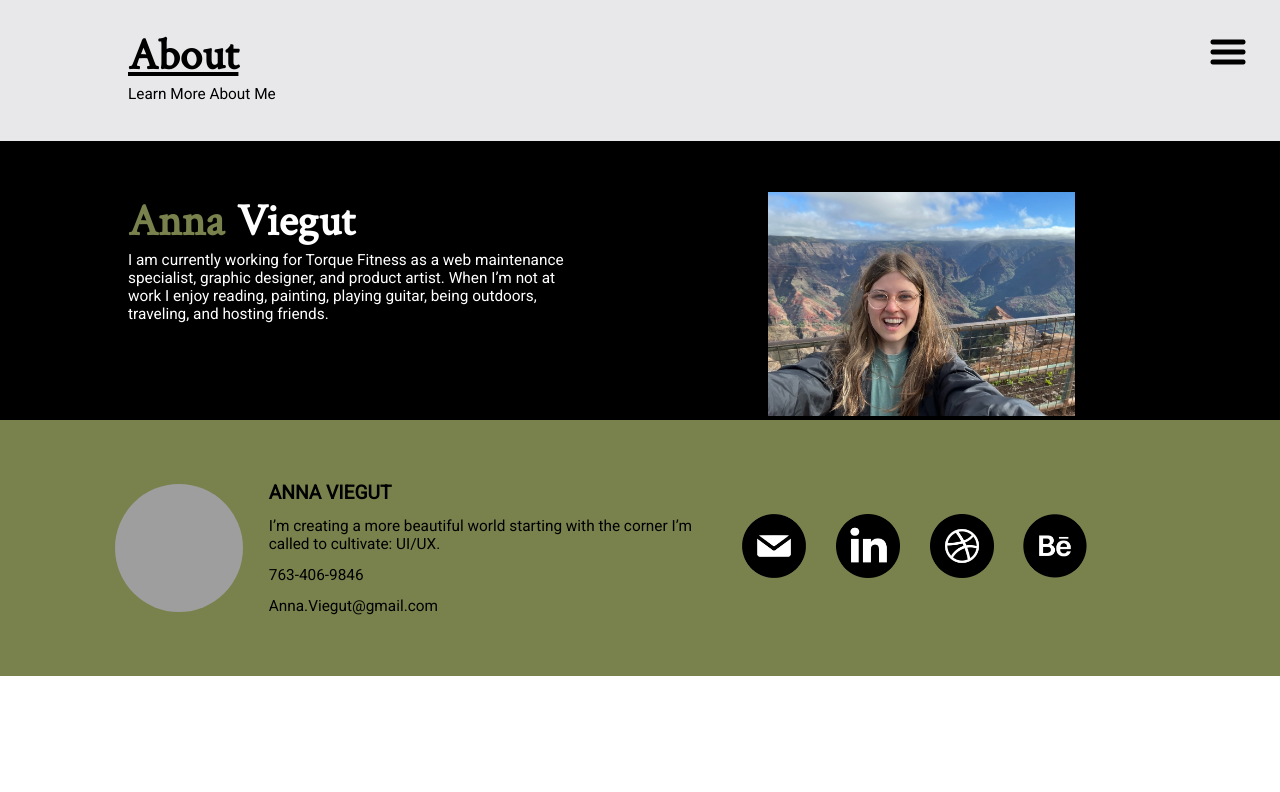
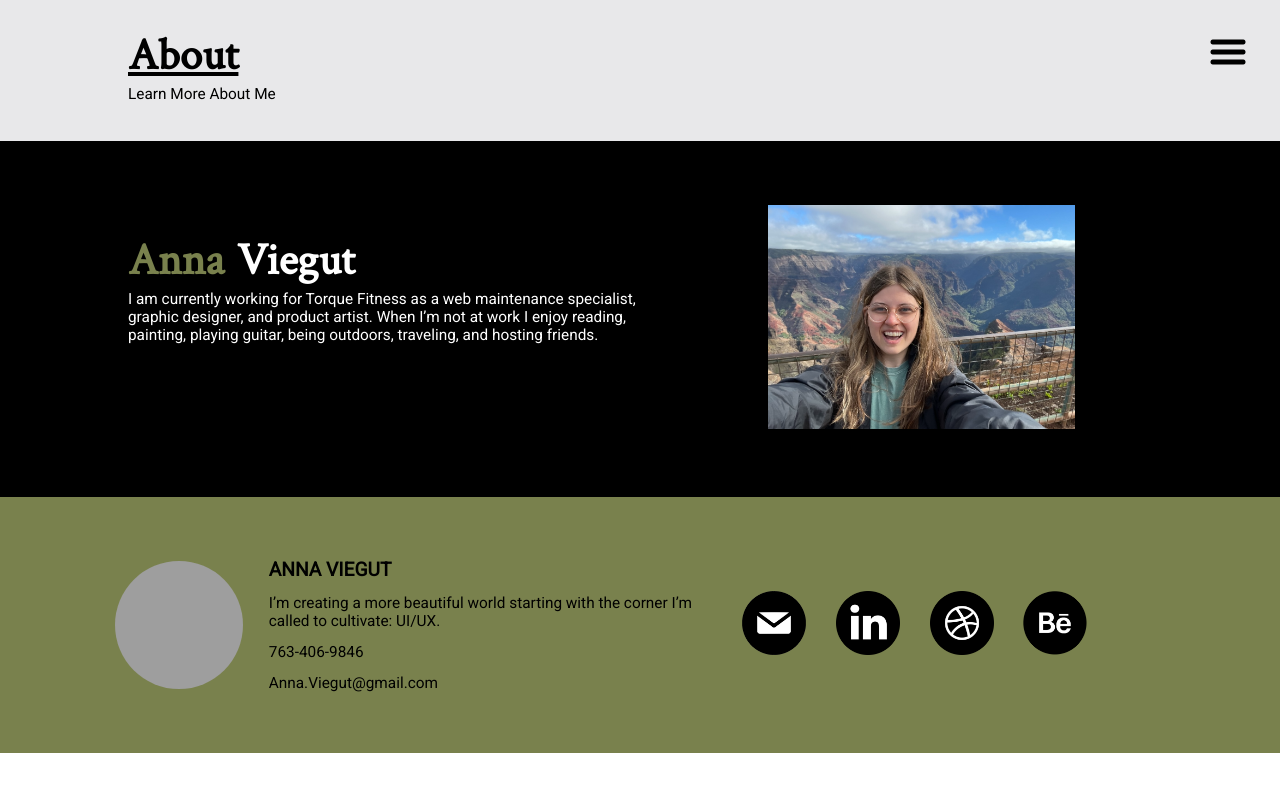
Before and after one commit to annaviegut123/UX_UI_HW_18, a plain HTML site: page about.html in a window 1280 px wide. Drawn offline with Linux system fonts and the light colour scheme; grey boxes are pictures that could not be loaded.

Commit message:
hero image and text flex columns

```diff
--- a/CSS/style.css
+++ b/CSS/style.css
@@ -285,20 +285,17 @@ footer {
 .about-hero {
     display: flex;
     background-color: black;
-    height: 40%;
 }
 
 .about-hero-heading {
     color: white;
     text-decoration: none;
-    padding-top: 10%;
     display: inline-block;
+    padding-top: 5%;
 }
 
 .about-hero-paragraph {
     color: white;
-    padding-right: 10%;
-    padding-bottom: 10%;
 }
 
 .about-green-anna {
@@ -311,12 +308,13 @@ footer {
 .about-me-image-1 {
     width: 60%;
     height: auto;
-    padding-top: 10%;
 }
 
 .column {
     flex: 50%;
     padding-left: 10%;
+    padding-top: 5%;
+    padding-bottom: 5%;
 }
 
 /* media queries */
```
